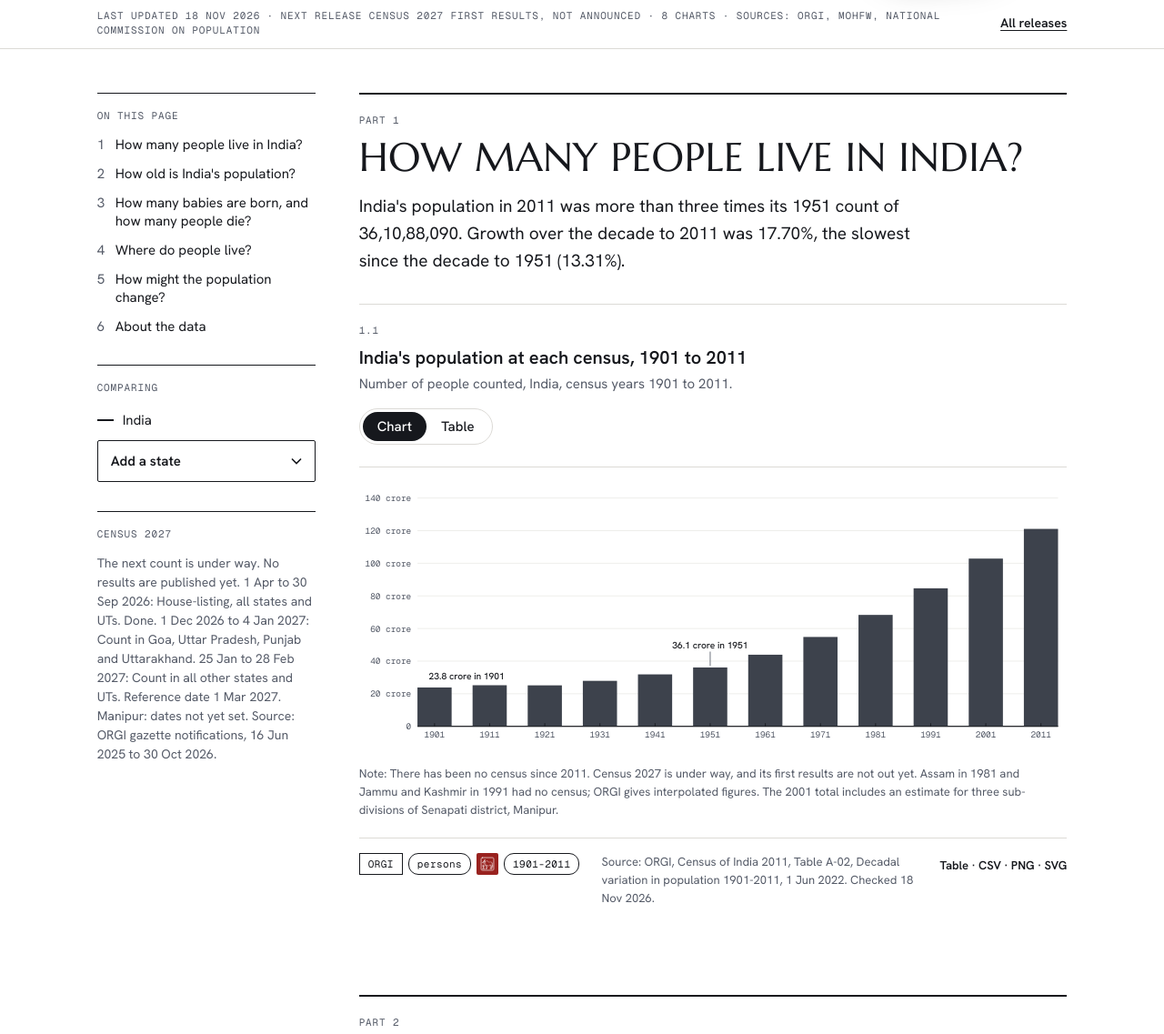
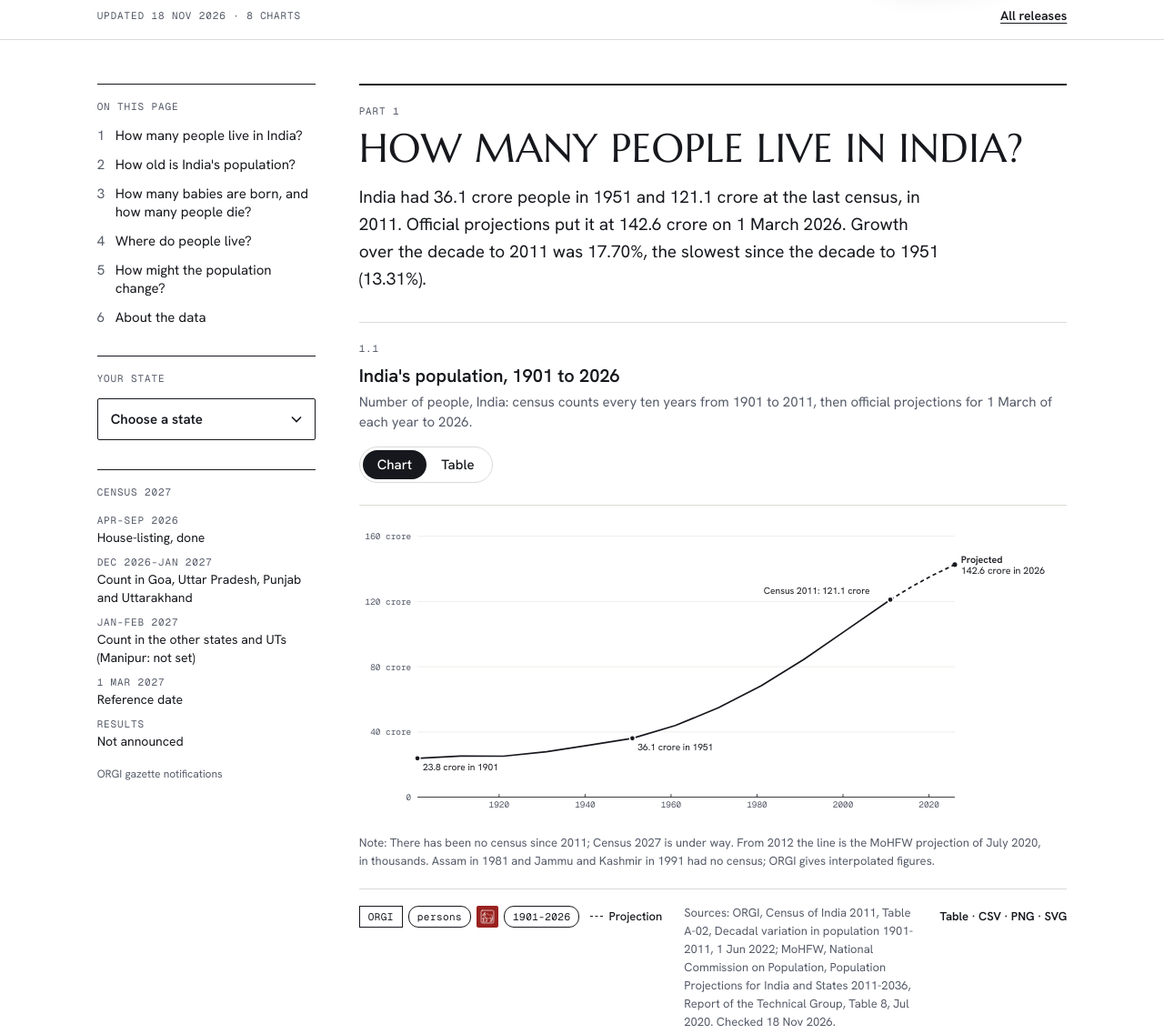
Before and after one commit to ppatel26/india-by-numbers, an Astro site: page /population in a window 1280 px wide. Shown: the part 394-1531 px from the top of the page at 91% size. Built offline with nearby package versions, Linux system fonts and the light colour scheme; Astro itself is replaced by a stand-in of ours; a web font is replaced by a local one.

Commit message:
Population to 2026, and less text on topic pages
India's population runs from the 1901 census to 2026: census counts, then the MoHFW
projections, dashed. Hero figures show only their period; the info line is one line;
the rail says which charts mark your state and lists Census 2027 dates as rows.

```diff
--- a/src/components/FigureValue.astro
+++ b/src/components/FigureValue.astro
@@ -1,5 +1,5 @@
 ---
-/** A headline figure: value, label, then its period, status and office in mono. */
+/** A headline figure: value, label, then its period in mono. Source and status are on its chart. */
 import type { Figure } from '~/content/types'
 import { figureValue } from '~/lib/figures'
 
@@ -9,13 +9,12 @@ interface Props {
 }
 const { figure, size = 'hero' } = Astro.props
 const f = figureValue(figure)
-const punch = [f.period, ...f.status, f.office].join(' · ')
 ---
 
 <a class:list={['figure', size]} href={f.href}>
   <span class="value" data-alt={f.value.alt}>{f.value.text}</span>
   <span class="name">{f.label}</span>
-  <span class="label punch">{punch}</span>
+  <span class="label punch">{f.period}</span>
 </a>
 
 <style>
--- a/src/components/topic/MetaStrip.astro
+++ b/src/components/topic/MetaStrip.astro
@@ -9,8 +9,8 @@ interface Props {
 }
 const { topic } = Astro.props
 const count = charts.filter((c) => c.topic.slug === topic.slug).length
-const publishers = [...new Set(topic.sources.map((s) => s.publisher))].join(', ')
-const items = [`Last updated ${formatDate(SITE.checked)}`, `Next release ${topic.nextRelease}`, `${count} charts`, `Sources: ${publishers}`]
+// One short line: when we last checked, and how many charts. Sources are on each chart and in About the data.
+const items = [`Updated ${formatDate(SITE.checked)}`, `${count} charts`]
 ---
 
 <div class="strip">
--- a/src/components/topic/Rail.astro
+++ b/src/components/topic/Rail.astro
@@ -19,15 +19,20 @@ const { topic } = Astro.props
     </ol>
   </div>
   <div class="block">
-    <h2 class="label muted">Comparing</h2>
-    <p class="key"><span class="swatch india"></span>India</p>
-    <p class="key" data-state-only hidden><span class="swatch state"></span><span data-state-name></span></p>
-    <StateSelect label="Add a state" />
+    <h2 class="label muted">Your state</h2>
+    <StateSelect label="Choose a state" />
+    <p class="on" data-state-on hidden></p>
+    <a class="page-link" data-state-only data-state-link hidden href="/states/">All figures for <span data-state-name></span></a>
   </div>
   {topic.rail?.map((n) => (
     <div class="block note">
       <h2 class="label muted">{n.title}</h2>
-      <p>{n.body}</p>
+      <dl>
+        {n.rows.map(([when, what]) => (
+          <div><dt class="label muted">{when}</dt><dd>{what}</dd></div>
+        ))}
+      </dl>
+      {n.source && <p class="source">{n.source}</p>}
     </div>
   ))}
 </aside>
@@ -73,24 +78,37 @@ const { topic } = Astro.props
   li a:hover {
     text-decoration: underline;
   }
-  .key {
-    display: flex;
-    align-items: center;
-    gap: 10px;
-    font-size: 15px;
-    margin-bottom: 8px;
+  .on {
+    margin-top: 12px;
+    font-size: 14px;
+    line-height: 20px;
+    color: var(--slate);
   }
-  .swatch {
-    width: 18px;
-    height: 2px;
-    background: var(--ink);
+  .on a {
+    color: var(--ink);
   }
-  .swatch.state {
-    background: var(--s1);
+  .page-link {
+    display: inline-block;
+    margin-top: 8px;
+    font-size: 14px;
+    font-weight: 600;
   }
-  .note p {
+  .note dl {
+    display: grid;
+    gap: 8px;
+    margin: 0;
+  }
+  .note dt {
+    line-height: 18px;
+  }
+  .note dd {
+    margin: 0;
     font-size: 14px;
-    line-height: 21px;
+    line-height: 20px;
+  }
+  .note .source {
+    margin-top: 12px;
+    font-size: 12px;
     color: var(--slate);
   }
   @media (max-width: 1100px) {
--- a/src/content/topics/population.ts
+++ b/src/content/topics/population.ts
@@ -140,33 +140,43 @@ const topic: Topic = {
   parts: [
     {
       title: 'How many people live in India?',
-      lede: "India's population in 2011 was more than three times its 1951 count of 36,10,88,090. Growth over the decade to 2011 was 17.70%, the slowest since the decade to 1951 (13.31%).",
+      lede: "India had 36.1 crore people in 1951 and 121.1 crore at the last census, in 2011. Official projections put it at 142.6 crore on 1 March 2026. Growth over the decade to 2011 was 17.70%, the slowest since the decade to 1951 (13.31%).",
       blocks: [
         {
-          // LATER: the board prints the change since the previous census (change_since_previous_census_pct) as a second row of labels.
           chart: {
             slug: 'population-by-census',
-            kind: 'columns',
-            title: "India's population at each census, 1901 to 2011",
+            kind: 'line',
+            title: "India's population, 1901 to 2026",
             subtitle:
-              'Number of people counted, India, census years 1901 to 2011.',
-            punches: { office: 'ORGI', unit: 'persons', period: '1901-2011' },
-            note: 'There has been no census since 2011. Census 2027 is under way, and its first results are not out yet. Assam in 1981 and Jammu and Kashmir in 1991 had no census; ORGI gives interpolated figures. The 2001 total includes an estimate for three sub-divisions of Senapati district, Manipur.',
-            sources: [censusA02],
+              'Number of people, India: census counts every ten years from 1901 to 2011, then official projections for 1 March of each year to 2026.',
+            punches: { office: 'ORGI', unit: 'persons', period: '1901-2026' },
+            status: ['Projection'],
+            note: 'There has been no census since 2011; Census 2027 is under way. From 2012 the line is the MoHFW projection of July 2020, in thousands. Assam in 1981 and Jammu and Kashmir in 1991 had no census; ORGI gives interpolated figures.',
+            sources: [censusA02, projectionsT8],
             format: { scale: 'crore' },
-            y: { min: 0, step: 200000000 },
+            y: { min: 0, max: 1600000000, step: 400000000 },
             series: [
               {
                 key: 'population',
-                label: 'People counted',
+                label: 'Census count',
                 color: 'ink',
                 file: 'population/population-census-1901-2011.csv',
                 y: 'population',
+              },
+              {
+                key: 'projected',
+                label: 'Projected',
+                color: 'ink',
+                dash: true,
+                file: PROJ,
+                where: { geography: 'india', period: Array.from({ length: 16 }, (_, i) => String(2011 + i)) },
+                multiply: 1000,
               },
             ],
             callouts: [
               { series: 'population', x: '1901' },
               { series: 'population', x: '1951' },
+              { series: 'population', x: '2011', label: 'Census 2011: 121.1 crore' },
             ],
             // LATER: the board also labels 2011; a callout on the last column is cut off.
             know: [
@@ -175,9 +185,11 @@ const topic: Topic = {
               'The 2001 total includes an estimate for the Mao Maram, Paomata and Purul sub-divisions of Senapati district, Manipur.',
               'The decade to 1921 is the only one in which the count fell (−0.31%).',
               'Census 2027 is under way. Its results will be the first new count since 2011.',
+              'From 2012 the line is a projection, not a count: the Technical Group on Population Projections (MoHFW, July 2020) projects the population on 1 March of each year from Census 2011 and SRS trends. Part 5 shows it to 2036.',
             ],
             processing: [
               'Read the India population at each census, 1901 to 2011, from Table A-02 (Excel).',
+              'Read the projections for 1 March 2011 to 2026 from Table 8 of the projections report, in thousands, and multiply by 1,000 to draw them on the same axis. The CSV keeps the published thousands.',
               'Check the 2011 growth rate, 17.70%, against the PDF of the same table.',
               'Keep the change since the previous census as ORGI publishes it, in persons and in percent.',
               'Carry the A-02 footnotes into the note column: the interpolated years and the Senapati estimate.',
@@ -558,7 +570,14 @@ const topic: Topic = {
   rail: [
     {
       title: 'Census 2027',
-      body: 'The next count is under way. No results are published yet. 1 Apr to 30 Sep 2026: House-listing, all states and UTs. Done. 1 Dec 2026 to 4 Jan 2027: Count in Goa, Uttar Pradesh, Punjab and Uttarakhand. 25 Jan to 28 Feb 2027: Count in all other states and UTs. Reference date 1 Mar 2027. Manipur: dates not yet set. Source: ORGI gazette notifications, 16 Jun 2025 to 30 Oct 2026.',
+      rows: [
+        ['Apr-Sep 2026', 'House-listing, done'],
+        ['Dec 2026-Jan 2027', 'Count in Goa, Uttar Pradesh, Punjab and Uttarakhand'],
+        ['Jan-Feb 2027', 'Count in the other states and UTs (Manipur: not set)'],
+        ['1 Mar 2027', 'Reference date'],
+        ['Results', 'Not announced'],
+      ],
+      source: 'ORGI gazette notifications',
     },
   ],
   related: [
--- a/src/content/topics/religion-and-culture.ts
+++ b/src/content/topics/religion-and-culture.ts
@@ -455,7 +455,13 @@ const topic: Topic = {
   rail: [
     {
       title: 'Census 2027',
-      body: 'Census 2027 asks about religion and mother tongue again. No results are published yet. 25 Jan to 28 Feb 2027: Count in most states and UTs. 1 to 5 Mar 2027: Revision round. Not announced: Religion and language tables. Source: ORGI gazette notifications, 14 Aug and 30 Oct 2026.',
+      rows: [
+        ['Asks', 'Religion and mother tongue'],
+        ['Jan-Feb 2027', 'Count in most states and UTs'],
+        ['1-5 Mar 2027', 'Revision round'],
+        ['Tables', 'Not announced'],
+      ],
+      source: 'ORGI gazette notifications',
     },
   ],
   related: [
--- a/src/content/types.ts
+++ b/src/content/types.ts
@@ -41,6 +41,8 @@ export interface Pick {
   x?: string
   /** Column that holds the number. Default 'value'. */
   y?: string
+  /** Multiply each value, to put two files on one axis (projections in thousands beside counts in persons). The CSV keeps the published value and unit. */
+  multiply?: number
   /** Column with the label to show for each x, when x is not the label (for example x 'mid_year', label 'period'). */
   xLabel?: string
   /** Column with a note for each value, shown in tooltips and tables (for example an estimate basis). */
@@ -320,5 +322,6 @@ export interface Topic {
   sources: readonly Source[]
   related: readonly { label: string; href: string }[]
   /** Short notes in the rail, under "Comparing", for example the Census 2027 note. */
-  rail?: readonly { title: string; body: string }[]
+  /** Short notes in the rail: a date or a word, then what happens. */
+  rail?: readonly { title: string; rows: readonly (readonly [string, string])[]; source?: string }[]
 }
--- a/src/lib/data.ts
+++ b/src/lib/data.ts
@@ -98,7 +98,8 @@ export function points(p: Pick, axis: 'time' | 'category' = 'time', defaultX = '
     const note = (p.note && r[p.note]) || undefined
     const [lo, hi] = p.interval ? p.interval.map((c) => toNumber(r[c])) : [null, null]
     const interval = lo !== null && hi !== null ? ([lo!, hi!] as const) : undefined
-    out.push({ x, label, t: period?.t ?? (axis === 'time' ? out.length : NaN), y: toNumber(raw), raw: raw.trim(), row: r, note, interval })
+    const n = toNumber(raw)
+    out.push({ x, label, t: period?.t ?? (axis === 'time' ? out.length : NaN), y: n === null || !p.multiply ? n : n * p.multiply, raw: raw.trim(), row: r, note, interval })
   }
   return time ? out.sort((a, b) => a.t - b.t) : out
 }
```
Also changed, not shown: src/scripts/state.ts (+20 -0 lines).
